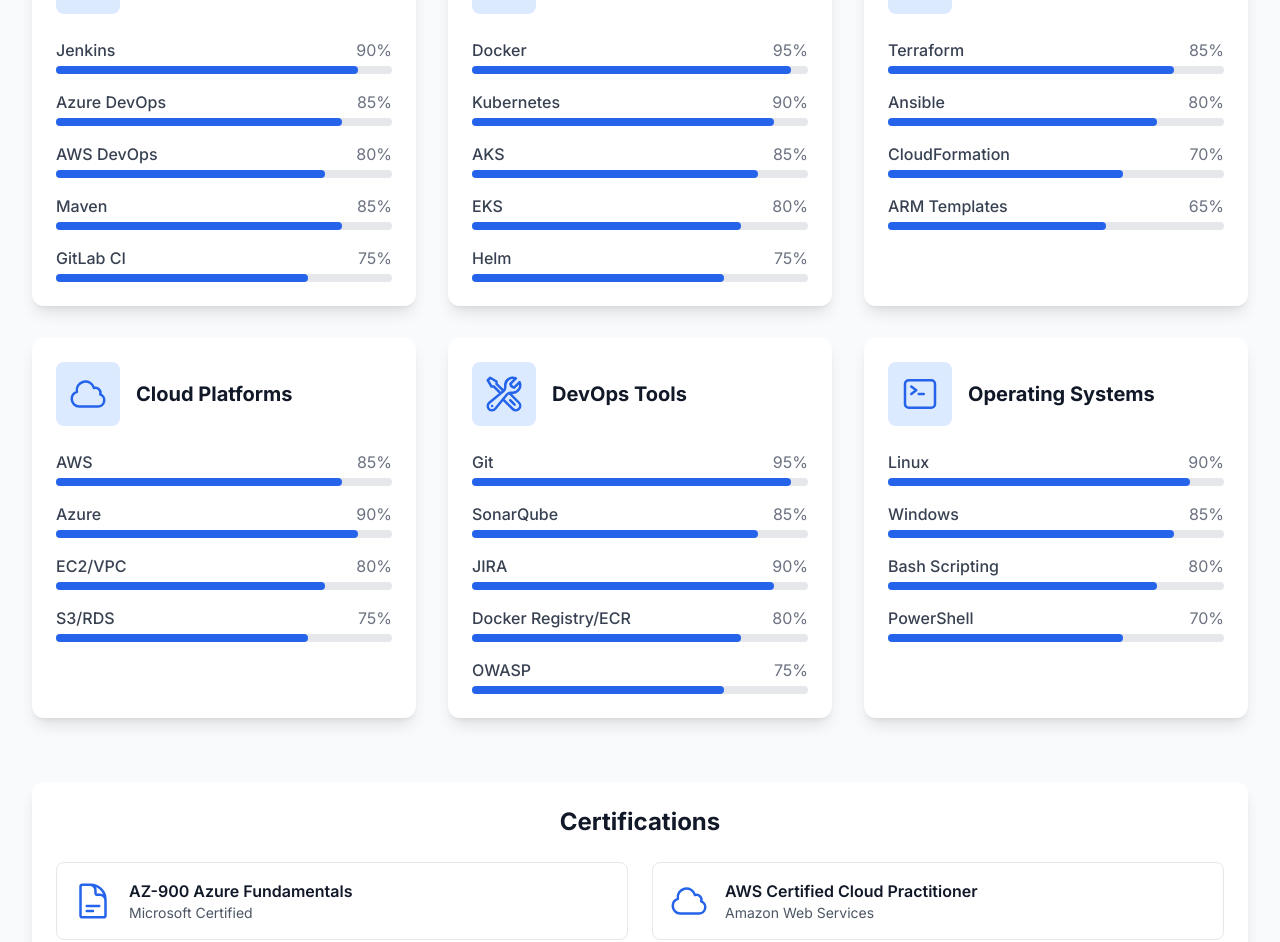
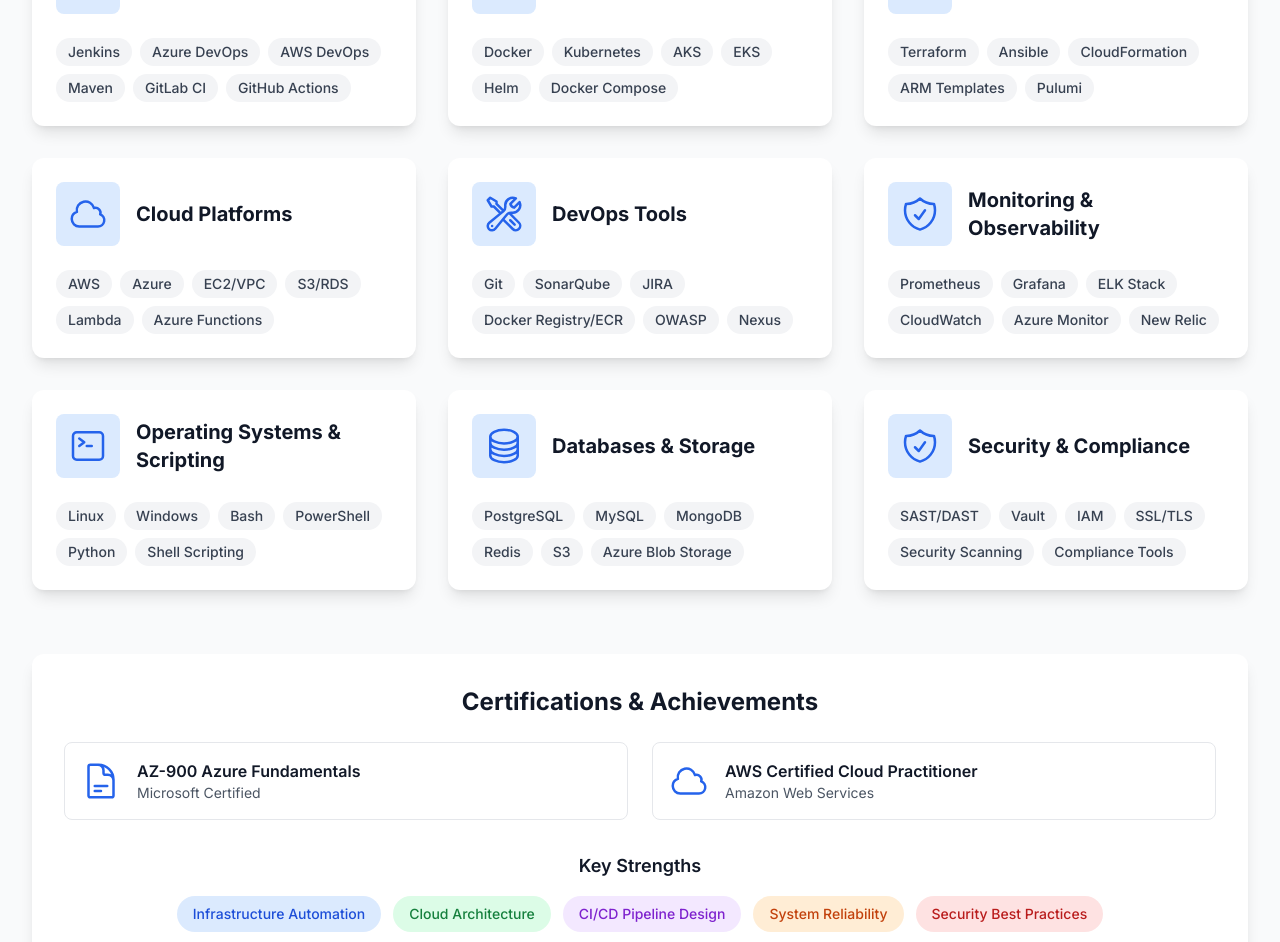
Before and after one commit to subbukp/portfolio, a Next.js app: page / in a window 1280 px wide. Shown: the part 1934-2876 px from the top of the page. Built offline with nearby package versions, Linux system fonts and the light colour scheme.

Commit message:
refactor: remove skill percentages and use tag-based layout for better presentation

```diff
--- a/components/sections/Skills.tsx
+++ b/components/sections/Skills.tsx
@@ -19,66 +19,48 @@
   const skillCategories = [
     {
       name: 'CI/CD & Deployment',
-      skills: [
-        { name: 'Jenkins', level: 90 },
-        { name: 'Azure DevOps', level: 85 },
-        { name: 'AWS DevOps', level: 80 },
-        { name: 'Maven', level: 85 },
-        { name: 'GitLab CI', level: 75 },
-      ],
+      skills: ['Jenkins', 'Azure DevOps', 'AWS DevOps', 'Maven', 'GitLab CI', 'GitHub Actions'],
       icon: <ArrowPathIcon className="w-10 h-10 text-blue-600 dark:text-blue-400" />,
     },
     {
       name: 'Container & Orchestration',
-      skills: [
-        { name: 'Docker', level: 95 },
-        { name: 'Kubernetes', level: 90 },
-        { name: 'AKS', level: 85 },
-        { name: 'EKS', level: 80 },
-        { name: 'Helm', level: 75 },
-      ],
+      skills: ['Docker', 'Kubernetes', 'AKS', 'EKS', 'Helm', 'Docker Compose'],
       icon: <ServerIcon className="w-10 h-10 text-blue-600 dark:text-blue-400" />,
     },
     {
       name: 'Infrastructure as Code',
-      skills: [
-        { name: 'Terraform', level: 85 },
-        { name: 'Ansible', level: 80 },
-        { name: 'CloudFormation', level: 70 },
-        { name: 'ARM Templates', level: 65 },
-      ],
+      skills: ['Terraform', 'Ansible', 'CloudFormation', 'ARM Templates', 'Pulumi'],
       icon: <CogIcon className="w-10 h-10 text-blue-600 dark:text-blue-400" />,
     },
     {
       name: 'Cloud Platforms',
-      skills: [
-        { name: 'AWS', level: 85 },
-        { name: 'Azure', level: 90 },
-        { name: 'EC2/VPC', level: 80 },
-        { name: 'S3/RDS', level: 75 },
-      ],
+      skills: ['AWS', 'Azure', 'EC2/VPC', 'S3/RDS', 'Lambda', 'Azure Functions'],
       icon: <CloudIcon className="w-10 h-10 text-blue-600 dark:text-blue-400" />,
     },
     {
       name: 'DevOps Tools',
-      skills: [
-        { name: 'Git', level: 95 },
-        { name: 'SonarQube', level: 85 },
-        { name: 'JIRA', level: 90 },
-        { name: 'Docker Registry/ECR', level: 80 },
-        { name: 'OWASP', level: 75 },
-      ],
+      skills: ['Git', 'SonarQube', 'JIRA', 'Docker Registry/ECR', 'OWASP', 'Nexus'],
       icon: <WrenchScrewdriverIcon className="w-10 h-10 text-blue-600 dark:text-blue-400" />,
     },
     {
-      name: 'Operating Systems',
-      skills: [
-        { name: 'Linux', level: 90 },
-        { name: 'Windows', level: 85 },
-        { name: 'Bash Scripting', level: 80 },
-        { name: 'PowerShell', level: 70 },
-      ],
+      name: 'Monitoring & Observability',
+      skills: ['Prometheus', 'Grafana', 'ELK Stack', 'CloudWatch', 'Azure Monitor', 'New Relic'],
+      icon: <ShieldCheckIcon className="w-10 h-10 text-blue-600 dark:text-blue-400" />,
+    },
+    {
+      name: 'Operating Systems & Scripting',
+      skills: ['Linux', 'Windows', 'Bash', 'PowerShell', 'Python', 'Shell Scripting'],
       icon: <CommandLineIcon className="w-10 h-10 text-blue-600 dark:text-blue-400" />,
+    },
+    {
+      name: 'Databases & Storage',
+      skills: ['PostgreSQL', 'MySQL', 'MongoDB', 'Redis', 'S3', 'Azure Blob Storage'],
+      icon: <CircleStackIcon className="w-10 h-10 text-blue-600 dark:text-blue-400" />,
+    },
+    {
+      name: 'Security & Compliance',
+      skills: ['SAST/DAST', 'Vault', 'IAM', 'SSL/TLS', 'Security Scanning', 'Compliance Tools'],
+      icon: <ShieldCheckIcon className="w-10 h-10 text-blue-600 dark:text-blue-400" />,
     },
   ];
 
@@ -89,7 +71,7 @@
           <h2 className="text-4xl font-bold text-gray-900 dark:text-gray-100 mb-4">Technical Skills</h2>
           <div className="w-20 h-1 bg-blue-600 mx-auto"></div>
           <p className="max-w-2xl mx-auto mt-6 text-xl text-gray-600 dark:text-gray-400">
-            My expertise in DevOps tools and technologies that I've mastered throughout my professional journey.
+            Comprehensive expertise in modern DevOps tools, cloud platforms, and infrastructure technologies
           </p>
         </div>
 
@@ -110,23 +92,14 @@
                 <h3 className="text-xl font-bold text-gray-900 dark:text-gray-100 break-words">{category.name}</h3>
               </div>
 
-              <div className="space-y-4">
+              <div className="flex flex-wrap gap-2">
                 {category.skills.map((skill) => (
-                  <div key={skill.name}>
-                    <div className="flex justify-between mb-1">
-                      <span className="text-gray-700 dark:text-gray-300 font-medium">{skill.name}</span>
-                      <span className="text-gray-500 dark:text-gray-400">{skill.level}%</span>
-                    </div>
-                    <div className="w-full bg-gray-200 dark:bg-gray-700 rounded-full h-2">
-                      <motion.div
-                        initial={{ width: 0 }}
-                        whileInView={{ width: `${skill.level}%` }}
-                        transition={{ duration: 1, delay: 0.2 }}
-                        viewport={{ once: true }}
-                        className="bg-blue-600 h-2 rounded-full"
-                      ></motion.div>
-                    </div>
-                  </div>
+                  <span
+                    key={skill}
+                    className="px-3 py-1 bg-gray-100 dark:bg-gray-700 text-gray-700 dark:text-gray-300 rounded-full text-sm font-medium hover:bg-blue-100 dark:hover:bg-blue-900/30 hover:text-blue-700 dark:hover:text-blue-300 transition-colors"
+                  >
+                    {skill}
+                  </span>
                 ))}
               </div>
             </motion.div>
@@ -138,23 +111,44 @@
           whileInView={{ opacity: 1, y: 0 }}
           transition={{ duration: 0.5, delay: 0.5 }}
           viewport={{ once: true }}
-          className="mt-16 bg-white dark:bg-gray-800 rounded-xl shadow-lg p-6"
+          className="mt-16 bg-white dark:bg-gray-800 rounded-xl shadow-lg p-8"
         >
-          <h3 className="text-2xl font-bold text-gray-900 dark:text-gray-100 mb-6 text-center">Certifications</h3>
-          <div className="grid grid-cols-1 sm:grid-cols-2 gap-6">
-            <div className="flex items-center p-4 border border-gray-200 dark:border-gray-700 rounded-lg">
+          <h3 className="text-2xl font-bold text-gray-900 dark:text-gray-100 mb-6 text-center">Certifications & Achievements</h3>
+          <div className="grid grid-cols-1 md:grid-cols-2 gap-6">
+            <div className="flex items-center p-4 border border-gray-200 dark:border-gray-700 rounded-lg hover:border-blue-500 dark:hover:border-blue-400 transition-colors">
               <DocumentTextIcon className="w-10 h-10 text-blue-600 dark:text-blue-400 mr-4 flex-shrink-0" />
               <div>
                 <h4 className="font-semibold text-gray-900 dark:text-gray-100">AZ-900 Azure Fundamentals</h4>
                 <p className="text-gray-600 dark:text-gray-400 text-sm">Microsoft Certified</p>
               </div>
             </div>
-            <div className="flex items-center p-4 border border-gray-200 dark:border-gray-700 rounded-lg">
+            <div className="flex items-center p-4 border border-gray-200 dark:border-gray-700 rounded-lg hover:border-blue-500 dark:hover:border-blue-400 transition-colors">
               <CloudIcon className="w-10 h-10 text-blue-600 dark:text-blue-400 mr-4 flex-shrink-0" />
               <div>
                 <h4 className="font-semibold text-gray-900 dark:text-gray-100">AWS Certified Cloud Practitioner</h4>
                 <p className="text-gray-600 dark:text-gray-400 text-sm">Amazon Web Services</p>
               </div>
+            </div>
+          </div>
+
+          <div className="mt-8 text-center">
+            <h4 className="text-lg font-semibold text-gray-900 dark:text-gray-100 mb-4">Key Strengths</h4>
+            <div className="flex flex-wrap gap-3 justify-center">
+              <span className="px-4 py-2 bg-blue-100 dark:bg-blue-900/30 text-blue-700 dark:text-blue-300 rounded-full text-sm font-medium">
+                Infrastructure Automation
+              </span>
+              <span className="px-4 py-2 bg-green-100 dark:bg-green-900/30 text-green-700 dark:text-green-300 rounded-full text-sm font-medium">
+                Cloud Architecture
+              </span>
+              <span className="px-4 py-2 bg-purple-100 dark:bg-purple-900/30 text-purple-700 dark:text-purple-300 rounded-full text-sm font-medium">
+                CI/CD Pipeline Design
+              </span>
+              <span className="px-4 py-2 bg-orange-100 dark:bg-orange-900/30 text-orange-700 dark:text-orange-300 rounded-full text-sm font-medium">
+                System Reliability
+              </span>
+              <span className="px-4 py-2 bg-red-100 dark:bg-red-900/30 text-red-700 dark:text-red-300 rounded-full text-sm font-medium">
+                Security Best Practices
+              </span>
             </div>
           </div>
         </motion.div>
```
